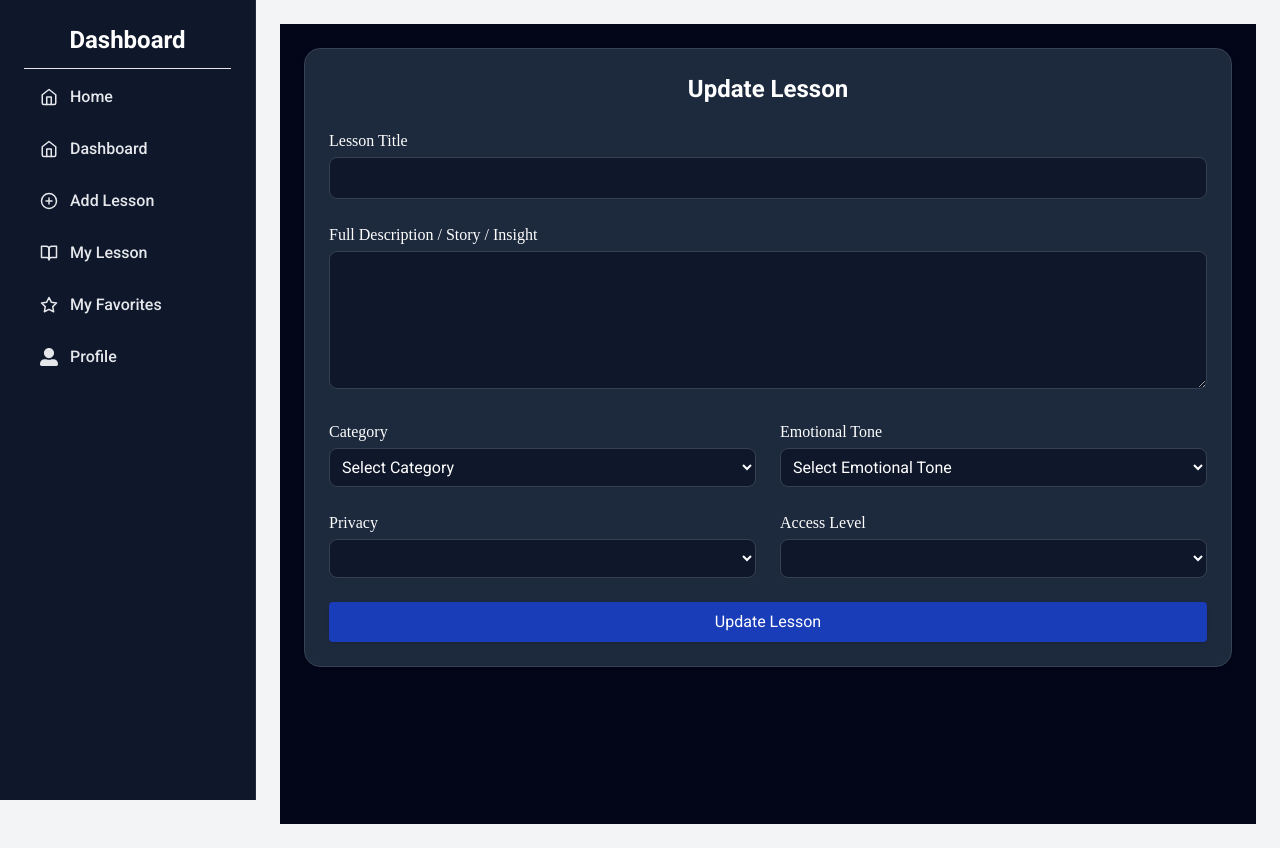
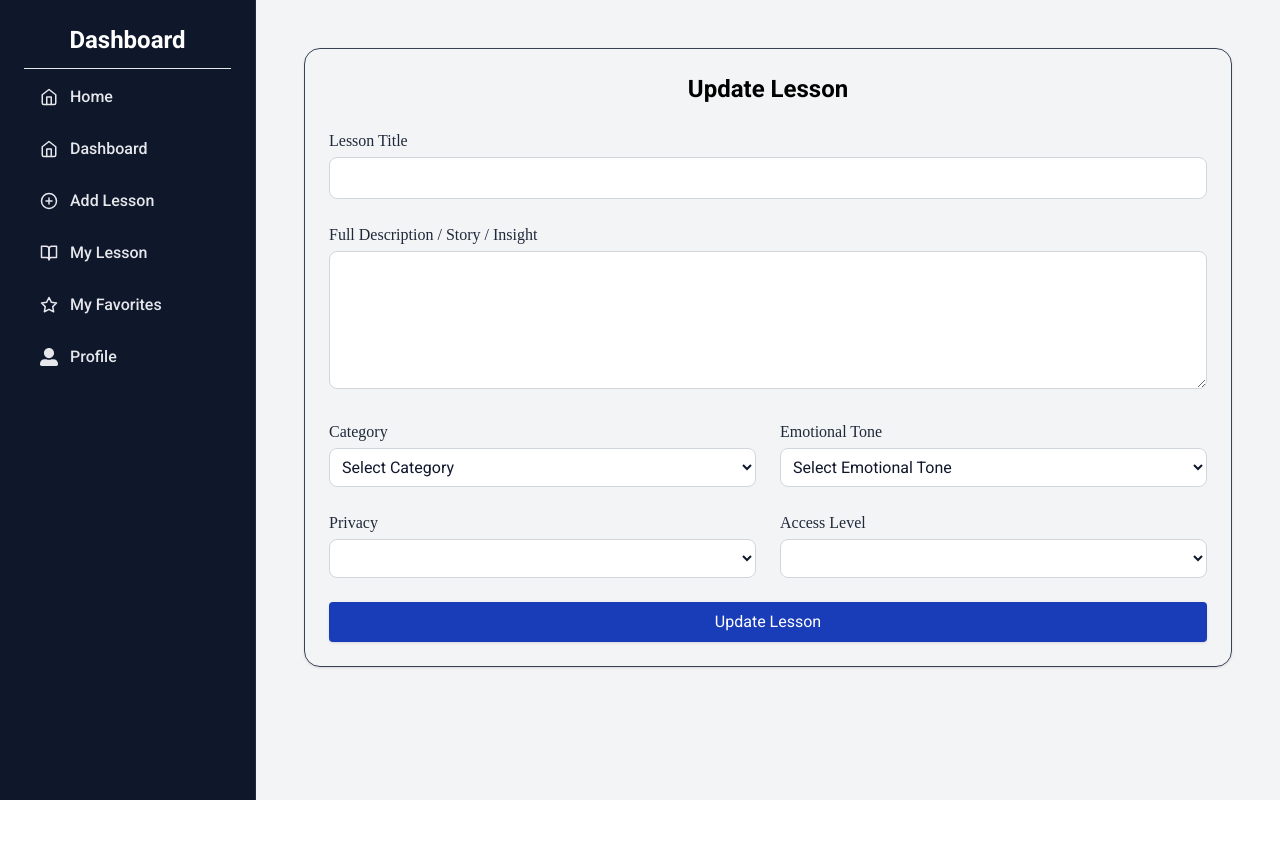
Before and after one commit to mdhasanmahamud-dev/Digital_Life_Lessons_Frontend, a React (Vite) app: page /dashboard/edit-lession/1 in a window 1280 px wide. After the commit the page ends 800 px from the top, so only its background shows below. Built offline with nearby package versions, Linux system fonts and the light colour scheme; no server answers; sample sign-in values are in the browser's storage; a web font is replaced by a local one.

Commit message:
Added dark mode in detailse page

```diff
--- a/src/dashboard/Dashboard/Sidebar.jsx
+++ b/src/dashboard/Dashboard/Sidebar.jsx
@@ -83,7 +83,7 @@
         transition-all duration-300 ease-in-out transform
         ${isOpen ? "w-64 translate-x-0" : "w-0 -translate-x-full"}
         md:static md:w-64 md:translate-x-0
-          overflow-hidden
+        overflow-y-auto
       `}
       >
         <h2 className="text-2xl font-bold mb-3 text-center text-white">
--- a/src/layout/DashboardLayout.jsx
+++ b/src/layout/DashboardLayout.jsx
@@ -7,16 +7,20 @@
 const DashboardLayout = () => {
   const [isOpen, setIsOpen] = useState(false);
   return (
-    <div>
+    <div className="h-screen flex flex-col overflow-hidden">
+      {/* Mobile Navbar বা Header */}
       <Mobile setIsOpen={setIsOpen} isOpen={isOpen}/>
-      <div className="bg-gray-100 dark:bg-slate-950 min-h-screen flex">
+
+      <div className="flex flex-1 overflow-hidden bg-gray-100 dark:bg-slate-950">
+        {/* Sidebar এখানে তার জায়গায় স্থির থাকবে */}
         <Sidebar isOpen={isOpen} setIsOpen={setIsOpen} />
-        <main className="overflow-hidden flex-1  p-6">
+
+        {/* Main Content অংশটি স্ক্রল হবে */}
+        <main className="flex-1 overflow-y-auto p-6 scrollbar-thin scrollbar-thumb-slate-700">
           <Outlet />
         </main>
       </div>
     </div>
   );
 };
-
 export default DashboardLayout;
--- a/src/pages/LessonDetails/EngagementSection/EngagementSection.jsx
+++ b/src/pages/LessonDetails/EngagementSection/EngagementSection.jsx
@@ -12,7 +12,7 @@
   };
 
   return (
-    <div className="bg-slate-900 border border-slate-800 rounded-xl p-6 space-y-3">
+    <div className="dark:bg-slate-900 border border-slate-800 rounded-xl p-6 space-y-3">
       <Stat icon={FaHeart} label="Likes" value={stats.likes} />
       <Stat icon={FaBookmark} label="Favorites" value={stats.favorites} />
     </div>
@@ -21,10 +21,10 @@
 
 const Stat = ({ icon: Icon, label, value }) => (
   <div className="flex justify-between items-center text-sm">
-    <span className="flex items-center gap-2 text-slate-400">
+    <span className="flex items-center gap-2 dark:text-slate-400">
       <Icon /> {label}
     </span>
-    <span className="font-semibold text-white">{value}</span>
+    <span className="font-semibold dark:text-white">{value}</span>
   </div>
 );
 
--- a/src/pages/LessonDetails/LessonDetails/LessonDetails.jsx
+++ b/src/pages/LessonDetails/LessonDetails/LessonDetails.jsx
@@ -39,7 +39,7 @@
   if (isLoading) return <LoadingSpinner />;
 
   return (
-    <div className="min-h-screen bg-slate-950 text-slate-200">
+    <div className="min-h-screen dark:bg-slate-950 text-black dark:text-slate-200">
       <div className="max-w-6xl mx-auto px-4 py-14 space-y-14">
         <LessonInformation lesson={lesson} />
         <div className="grid grid-cols-1 lg:grid-cols-3 gap-10">
--- a/src/pages/LessonDetails/RecommendedLessons/RecommendedLessons.jsx
+++ b/src/pages/LessonDetails/RecommendedLessons/RecommendedLessons.jsx
@@ -21,7 +21,7 @@
 
   return (
     <div className="space-y-4">
-      <h2 className="text-lg font-semibold text-white">Recommended Lessons</h2>
+      <h2 className="text-lg font-semibold dark:text-white">Recommended Lessons</h2>
       <div className="grid md:grid-cols-2 gap-4">
         {data.map((lesson, index) => (
           <RecommendedLessonsCard key={index} lesson={lesson} />
--- a/src/pages/LessonDetails/RecommendedLessons/RecommendedLessonsCard.jsx
+++ b/src/pages/LessonDetails/RecommendedLessons/RecommendedLessonsCard.jsx
@@ -3,15 +3,15 @@
 
 const RecommendedLessonsCard = ({ lesson }) => {
   return (
-    <div className="bg-slate-900 rounded-xl p-5 border border-slate-800 hover:shadow-lg hover:border-blue-600 transition-all duration-300 flex flex-col">
+    <div className="dark:bg-slate-900 rounded-xl p-5 border border-slate-800 hover:shadow-lg hover:border-blue-600 transition-all duration-300 flex flex-col">
 
       {/* Lesson Title */}
-      <h3 className="font-bold text-white text-lg line-clamp-2 mb-2">
+      <h3 className="font-bold dark:text-white text-lg line-clamp-2 mb-2">
         {lesson.title}
       </h3>
 
       {/* Truncated Description (flex-grow) */}
-      <p className="text-sm text-slate-400 grow line-clamp-3">
+      <p className="text-sm dark:text-slate-400 grow line-clamp-3">
         {lesson?.description}
       </p>
 
--- a/src/pages/MyLessons/EditLessons/EditLessonsForm.jsx
+++ b/src/pages/MyLessons/EditLessons/EditLessonsForm.jsx
@@ -29,7 +29,11 @@
   });
 
   // ------------------- Fetch Single Lesson ----------------------------//
-  const {data: lesson,isLoading,refetch,} = useQuery({
+  const {
+    data: lesson,
+    isLoading,
+    refetch,
+  } = useQuery({
     queryKey: ["Lesson", id],
     queryFn: async () => {
       if (!id) return [];
@@ -75,9 +79,9 @@
   if (isLoading) return <LoadingSpinner />;
 
   return (
-    <div className="min-h-screen bg-slate-950 p-6">
-      <div className="max-w-5xl mx-auto bg-slate-800 p-6 rounded-2xl shadow-sm border border-gray-700">
-        <h1 className="text-2xl font-bold text-white mb-6 text-center">
+    <div className="min-h-screen dark:bg-slate-950 p-6">
+      <div className="max-w-5xl mx-auto dark:bg-slate-800 p-6 rounded-2xl shadow-sm border border-gray-700">
+        <h1 className="text-2xl font-bold text-black dark:text-white mb-6 text-center">
           Update Lesson
         </h1>
 
@@ -87,11 +91,13 @@
         >
           {/* Title */}
           <div className="lg:col-span-2">
-            <label className="text-white block mb-1">Lesson Title</label>
+            <label className="block mb-1 text-gray-800 dark:text-white">
+              Lesson Title
+            </label>
             <input
               type="text"
               {...register("title", { required: "Lesson Title is required" })}
-              className="w-full p-2 rounded-lg bg-slate-900 text-white border border-gray-700"
+              className="w-full p-2 rounded-lg bg-white dark:bg-slate-900 text-slate-900 dark:text-white border border-gray-300 dark:border-gray-700"
             />
             {errors.title && (
               <p className="text-red-500 text-sm">{errors.title.message}</p>
@@ -100,7 +106,7 @@
 
           {/* Description */}
           <div className="lg:col-span-2">
-            <label className="text-white block mb-1">
+            <label className="block mb-1 text-gray-800 dark:text-white">
               Full Description / Story / Insight
             </label>
             <textarea
@@ -108,7 +114,7 @@
               {...register("description", {
                 required: "Description is required",
               })}
-              className="w-full p-2 rounded-lg bg-slate-900 text-white border border-gray-700"
+              className="w-full p-2 rounded-lg bg-white dark:bg-slate-900 text-slate-900 dark:text-white border border-gray-300 dark:border-gray-700"
             />
             {errors.description && (
               <p className="text-red-500 text-sm">
@@ -119,10 +125,12 @@
 
           {/* Category */}
           <div>
-            <label className="text-white block mb-1">Category</label>
+            <label className="block mb-1 text-gray-800 dark:text-white">
+              Category
+            </label>
             <select
               {...register("category", { required: "Category is required" })}
-              className="w-full p-2 rounded-lg bg-slate-900 text-white border border-gray-700"
+              className="w-full p-2 rounded-lg bg-white dark:bg-slate-900 text-slate-900 dark:text-white border border-gray-300 dark:border-gray-700"
             >
               <option value="">Select Category</option>
               <option value="Personal Growth">Personal Growth</option>
@@ -135,12 +143,14 @@
 
           {/* Emotional Tone */}
           <div>
-            <label className="text-white block mb-1">Emotional Tone</label>
+            <label className="block mb-1 text-gray-800 dark:text-white">
+              Emotional Tone
+            </label>
             <select
               {...register("emotionalTone", {
                 required: "Emotional Tone is required",
               })}
-              className="w-full p-2 rounded-lg bg-slate-900 text-white border border-gray-700"
+              className="w-full p-2 rounded-lg bg-white dark:bg-slate-900 text-slate-900 dark:text-white border border-gray-300 dark:border-gray-700"
             >
               <option value="">Select Emotional Tone</option>
               <option value="Motivational">Motivational</option>
@@ -152,12 +162,14 @@
 
           {/* Privacy */}
           <div>
-            <label className="text-white block mb-1">Privacy</label>
+            <label className="block mb-1 text-gray-800 dark:text-white">
+              Privacy
+            </label>
             <select
               {...register("privacy", {
                 required: "Privacy selection is required",
               })}
-              className="w-full p-2 rounded-lg bg-slate-900 text-white border border-gray-700"
+              className="w-full p-2 rounded-lg bg-white dark:bg-slate-900 text-slate-900 dark:text-white border border-gray-300 dark:border-gray-700"
             >
               <option value="public">Public</option>
               <option value="private">Private</option>
@@ -166,12 +178,14 @@
 
           {/* Access Level */}
           <div>
-            <label className="text-white block mb-1">Access Level</label>
+            <label className="block mb-1 text-gray-800 dark:text-white">
+              Access Level
+            </label>
             <select
               {...register("accessLevel", {
                 required: "Access Level is required",
               })}
-              className="w-full p-2 rounded-lg bg-slate-900 text-white border border-gray-700"
+              className="w-full p-2 rounded-lg bg-white dark:bg-slate-900 text-slate-900 dark:text-white border border-gray-300 dark:border-gray-700"
             >
               <option value="Free">Free</option>
               <option value="premium">Premium</option>
@@ -183,7 +197,7 @@
             <button
               disabled={updating}
               type="submit"
-              className="w-full bg-blue-800 text-white px-4 py-2 rounded-sm shadow cursor-pointer"
+              className="w-full bg-blue-800 dark:bg-blue-700 text-white px-4 py-2 rounded-sm shadow cursor-pointer hover:bg-blue-900 dark:hover:bg-blue-600 transition"
             >
               {updating ? "Updating..." : "Update Lesson"}
             </button>
```
Also changed, not shown: src/pages/LessonDetails/CreatorSection/CreatorSection.jsx (+10 -6 lines), src/pages/LessonDetails/InteractionButtons/InteractionButtons.jsx (+11 -13 lines), src/pages/LessonDetails/LessonInformation/LessonInformation.jsx (+5 -5 lines), src/pages/LessonDetails/LessonMetadata/LessonMetadata.jsx (+8 -8 lines), src/pages/MyLessons/MyLessonsTable/MyLessonsTable.jsx (+24 -32 lines). Lines whose indentation alone changed are shown as unchanged.
